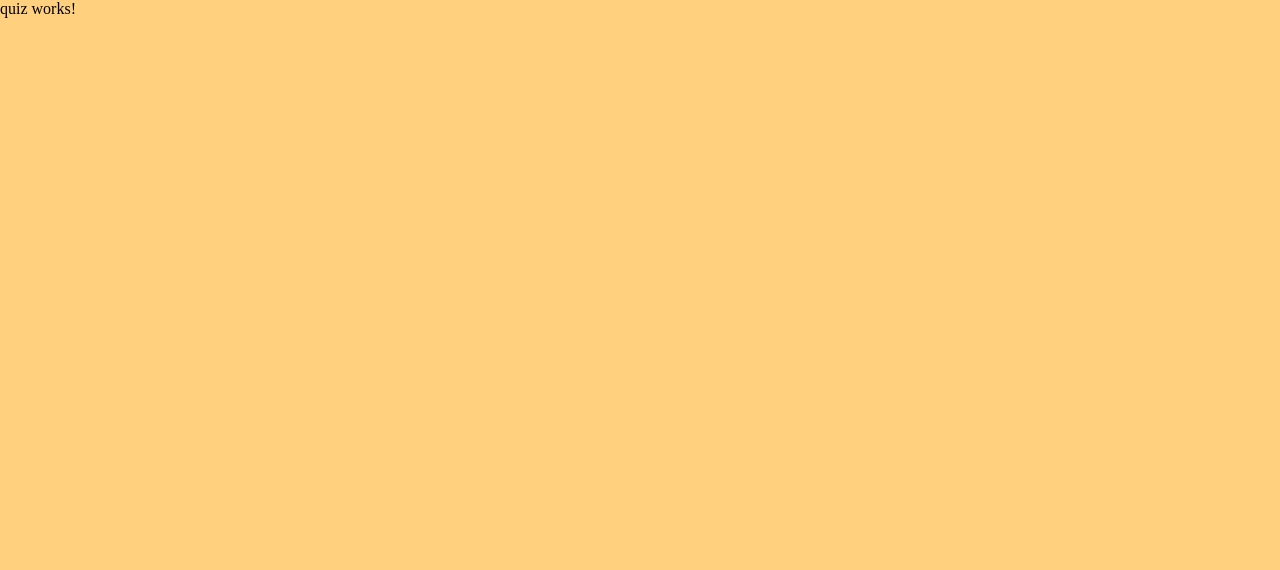
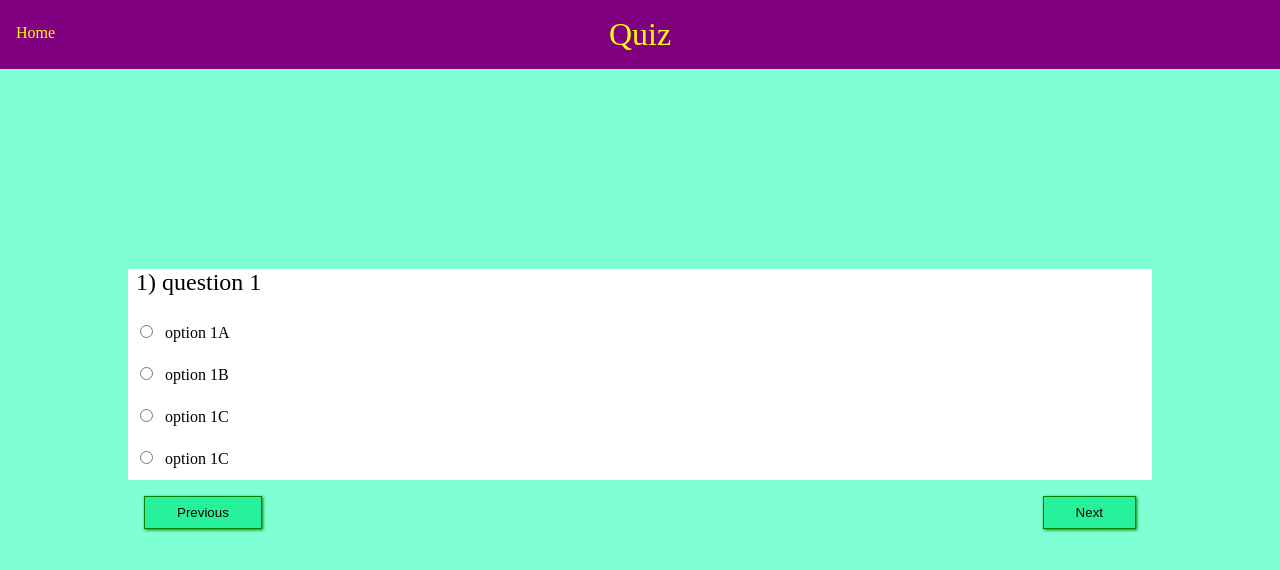
Before and after one commit to Arivarasan-Murali/Quiz, an Angular app: page /quiz in a window 1280 px wide. Shown: the top 570 px of the page. Built offline with nearby package versions, Linux system fonts and the light colour scheme.

Commit message:
quiz component updated

```diff
--- a/src/app/app.component.css
+++ b/src/app/app.component.css
@@ -0,0 +1,16 @@
+.titleBar {
+    text-align: center;
+    padding: 1rem;
+    font-size: 2rem;
+    background-color: purple;
+    color: yellow;
+}
+
+.home {
+    position: absolute;
+    top: 1.5rem;
+    left: 1rem;
+    font-size: medium;
+    vertical-align: middle;
+    cursor: pointer;
+}
--- a/src/app/app.component.html
+++ b/src/app/app.component.html
@@ -1 +1,5 @@
-<router-outlet></router-outlet>
+<div class="titleBar">
+    <span class="home" routerLink="">Home</span>
+    <span class="title">Quiz</span>
+  </div>
+  <router-outlet></router-outlet>
--- a/src/app/home/home.component.css
+++ b/src/app/home/home.component.css
@@ -1,11 +1,3 @@
-.title {
-    text-align: center;
-    padding: 1rem;
-    font-size: 2rem;
-    background-color: purple;
-    color: yellow;
-}
-
 .quiz-topics {
     display: flex;
     justify-content: center;
@@ -16,12 +8,15 @@
     font-size: 1rem;
 }
 
+.option,.topic,button,#check {
+    cursor: pointer;
+}
+
 .topic:hover {
     background-color: purple;
     box-shadow: 2px 2px 2px 2px grey;
     border-radius: 0 0 2rem 2rem;
     color: white;
-    cursor: pointer;
 }
 
 .topic:active {
@@ -50,10 +45,7 @@
     margin: .25rem .5rem;
     box-shadow: 2px 2px 2px 2px grey;
     align-items: center;
-}
-
-.option:hover {
-    cursor: pointer;
+    /* cursor: pointer; */
 }
 
 #easy {
@@ -62,6 +54,10 @@
 
 #hard {
     background-color: rgb(214, 53, 53);
+}
+
+button {
+    box-shadow: 2px 2px 2px 2px grey;
 }
 
 .active {
@@ -76,6 +72,7 @@
     top: 50%;
     left: 50%;
     transform: translate(-50%, -50%);
+    box-shadow: 2px grey;
 }
 
 .cardTitle {
@@ -89,3 +86,25 @@
 .instruction {
     padding: 0 2rem;
 }
+
+.link {
+    color: blue;
+    cursor: pointer;
+}
+
+.aggrement {
+    position: absolute;
+    bottom: 20%;
+    overflow-wrap: break-word;
+}
+
+.cardContent button {
+    border: none;
+    background-color: skyblue;
+    padding: .5rem;
+    border-radius: 1rem;
+    position: absolute;
+    left: 50%;
+    transform: translate(-50%);
+    bottom: 10%;
+}
--- a/src/app/home/home.component.html
+++ b/src/app/home/home.component.html
@@ -1,40 +1,56 @@
-<div class="title">
-    Quiz
+<div class="quiz-topics">
+    <div
+      class="topic"
+      (click)="onClickTopic(i)"
+      *ngFor="let topic of topics; let i = index"
+    >
+      {{ topic }}
     </div>
-<div class="quiz-topics" >
-    <div class="topic" (click)="onClickTopic(i)" *ngFor="let topic of topics; let i = index"> {{topic}}</div>
   </div>
-<hr>
+  <hr />
   <div class="quiz-selector">
-    <div class="selector" >
-        <img src="" alt="finger">
+    <div class="selector">
+      <img src="" alt="finger" />
       <p>Choose a topic to start</p>
     </div>
   </div>
   <div class="homeContainer">
     <div class="card" *ngIf="isTopicSelected">
       <div class="cardTitle">
-            {{cardTitle}}
+        {{ cardTitle }}
       </div>
       <div class="cardContent">
-            {{cardContent}}
+        {{ cardContent }}
         <p>Choose your level</p>
         <div class="option" id="hard" (click)="chooseLevel('hard')">Hard</div>
         <div class="option" id="easy" (click)="chooseLevel('easy')">Easy</div>
-            <div>
-                <input type="checkbox" id="check" name="check" (change)="toggleLaunch()">
-                Yes, I understand the instructions
+        <div class="aggrement">
+          <input
+            type="checkbox"
+            id="check"
+            name="check"
+            (change)="toggleLaunch()"
+          />
+          Yes, I understand the
+          <span class="link" (click)="isTopicSelected = false">instructions</span>
         </div>
-            <button [disabled]="launch" routerLink="quiz">Launch</button>
+        <button id="launch" class="active" [disabled]="!launch" routerLink="quiz">Launch</button>
       </div>
     </div>
     <div class="card" *ngIf="!isTopicSelected">
       <div class="cardTitle">Gnenral Instruction</div>
       <div>
         <!-- <div class="cardContent"> -->
-            <p class="instruction">1. Lorem ipsum dolor sit amet, consectetur adipiscing elit, sed do eiusmod tempor incididunt ut labore et dolore magna aliqua.</p>
-            <p class="instruction">2. Dictumst quisque sagittis purus sit amet volutpat consequat.</p>
-            <p class="instruction">3. Eget aliquet nibh praesent tristique magna sit amet purus.</p>
+        <p class="instruction">
+          1. Lorem ipsum dolor sit amet, consectetur adipiscing elit, sed do
+          eiusmod tempor incididunt ut labore et dolore magna aliqua.
+        </p>
+        <p class="instruction">
+          2. Dictumst quisque sagittis purus sit amet volutpat consequat.
+        </p>
+        <p class="instruction">
+          3. Eget aliquet nibh praesent tristique magna sit amet purus.
+        </p>
       </div>
     </div>
   </div>
--- a/src/app/home/home.component.ts
+++ b/src/app/home/home.component.ts
@@ -10,14 +10,9 @@ export class HomeComponent implements OnInit {
   topics = ['Maths', 'General Knowledge', 'Aptitude'];
   cardTitle: string = 'title';
   cardContent: string = 'Content for the corresponding topic';
-  // check = document.getElementById('check');
   isTopicSelected: boolean = false;
-  launch: boolean = true;
-
-  levelText = {
-    easy: 'Easy as 1 2 3',
-    hard: 'I know 98th digit of PI'
-  }
+  level: string = '';
+  launch: boolean = false;
 
   constructor() { }
 
@@ -25,20 +20,30 @@ export class HomeComponent implements OnInit {
   }
 
   toggleLaunch() {
-    this.launch = !this.launch;
+    if(this.level != '') {
+      this.launch = !this.launch;
+      this.launch ? document.getElementById('launch')?.classList.remove('active') : document.getElementById('launch')?.classList.add('active');
+    }
   }
 
   onClickTopic(i: number) {
     this.cardTitle = this.topics[i];
-    this.isTopicSelected = true
+    this.isTopicSelected = true;
+    this.launch = false;
+    this.chooseLevel('');
   }
 
   chooseLevel(level: string) {
-    if(level == 'easy') {
+    this.level = level;
+    (<HTMLInputElement>document.getElementById('check')).checked = false;
+    if(this.level == 'easy') {
       document.getElementById('easy')?.classList.add('active');
       document.getElementById('hard')?.classList.remove('active');
-    } else if (level == 'hard') {
+    } else if (this.level == 'hard') {
       document.getElementById('hard')?.classList.add('active');
+      document.getElementById('easy')?.classList.remove('active');
+    } else {
+      document.getElementById('hard')?.classList.remove('active');
       document.getElementById('easy')?.classList.remove('active');
     }
   }
--- a/src/app/quiz/quiz.component.css
+++ b/src/app/quiz/quiz.component.css
@@ -0,0 +1,47 @@
+.quizContainer {
+    position: absolute;
+    height: 100%;
+    width: 100%;
+    background-color: aquamarine;
+}
+
+.qawrapper {
+    position: relative;
+    top: 25%;
+    max-width: 80%;
+    margin: 0 auto;
+}
+
+.question {
+    padding: 0 0 1rem .5rem;
+    font-size: 1.5rem;
+    background-color: white;
+}
+
+li {
+    list-style: none;
+    padding: .75rem;
+    background-color: white;
+}
+
+.option {
+    vertical-align: middle;
+}
+
+.navigation {
+    padding: 1rem;
+    display: flex;
+    justify-content: space-between;
+}
+
+.navBtn {
+    padding: .5rem 2rem;
+    background-color: rgb(40, 241, 158);
+    border: 1px solid green;
+    box-shadow: 1px 1px 3px green;
+    cursor: pointer;
+}
+
+.navBtn:active {
+    box-shadow: none;
+}
--- a/src/app/quiz/quiz.component.html
+++ b/src/app/quiz/quiz.component.html
@@ -1 +1,35 @@
-<p>quiz works!</p>
+<div class="quizContainer">
+    <div class="qawrapper">
+      <div class="question">
+        {{ questionNo + 1 }}) {{ questions[questionNo].question }}
+      </div>
+      <div>
+        <ul class="options">
+          <li class="option">
+            <input type="radio" name="Options" /><label for="A"
+              >&nbsp;&nbsp; {{ questions[questionNo].optionA }}</label
+            >
+          </li>
+          <li class="option">
+            <input type="radio" name="Options" /><label for="B"
+              >&nbsp;&nbsp; {{ questions[questionNo].optionB }}</label
+            >
+          </li>
+          <li class="option">
+            <input type="radio" name="Options" /><label for="C"
+              >&nbsp;&nbsp; {{ questions[questionNo].optionC }}</label
+            >
+          </li>
+          <li class="option">
+            <input type="radio" name="Options" /><label for="D"
+              >&nbsp;&nbsp; {{ questions[questionNo].optionC }}</label
+            >
+          </li>
+        </ul>
+      </div>
+      <div class="navigation">
+        <button class="navBtn" (click)="onPrevious()">Previous</button>
+        <button class="navBtn" (click)="onNext()">Next</button>
+      </div>
+    </div>
+  </div>
--- a/src/app/quiz/quiz.component.ts
+++ b/src/app/quiz/quiz.component.ts
@@ -1,15 +1,45 @@
-import { Component, OnInit } from '@angular/core';
+import { Component, OnInit } from "@angular/core";
 
 @Component({
-  selector: 'app-quiz',
-  templateUrl: './quiz.component.html',
-  styleUrls: ['./quiz.component.css']
+  selector: "app-quiz",
+  templateUrl: "./quiz.component.html",
+  styleUrls: ["./quiz.component.css"],
 })
 export class QuizComponent implements OnInit {
+  questions = [
+    {
+      question: "question 1",
+      optionA: "option 1A",
+      optionB: "option 1B",
+      optionC: "option 1C",
+      optionD: "option 1D",
+      answer: "answer1",
+    },
+    {
+      question: "question 2",
+      optionA: "option 2A",
+      optionB: "option 2B",
+      optionC: "option 2C",
+      optionD: "option 2D",
+      answer: "answer2",
+    },
+  ];
 
-  constructor() { }
+  questionNo: number = 0;
 
-  ngOnInit(): void {
+  constructor() {}
+
+  ngOnInit(): void {}
+
+  onNext() {
+    if (this.questionNo < this.questions.length - 1) {
+      this.questionNo += 1;
+    }
   }
 
+  onPrevious() {
+    if (this.questionNo != 0) {
+      this.questionNo -= 1;
+    }
+  }
 }
```
Lines whose indentation alone changed are shown as unchanged.
